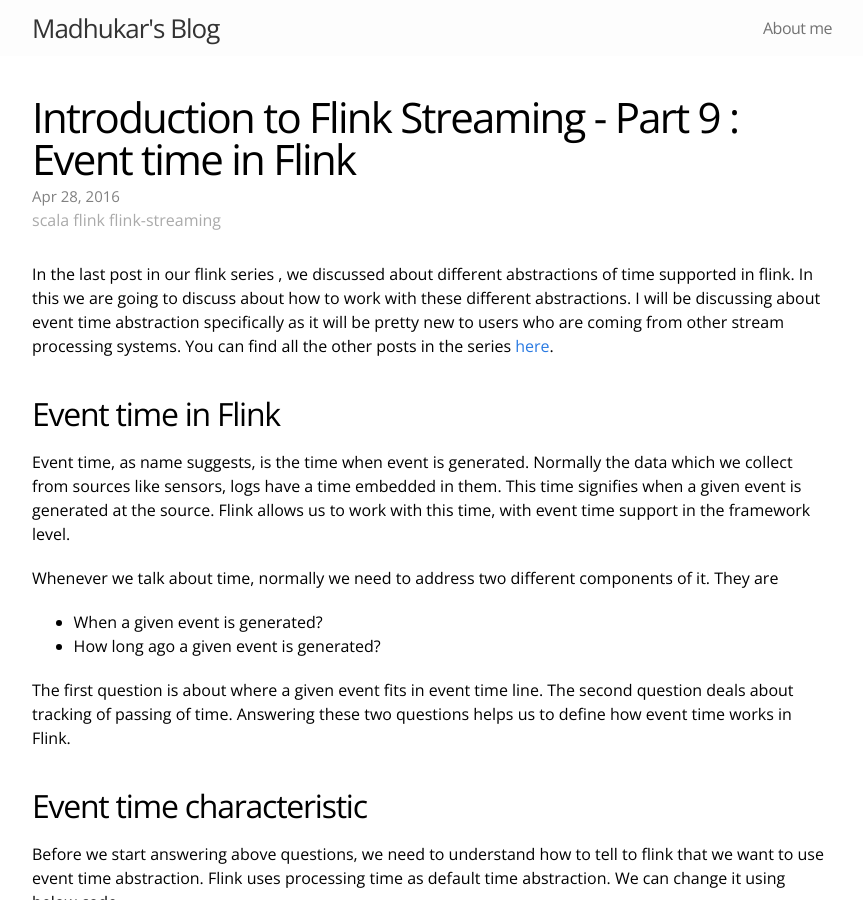
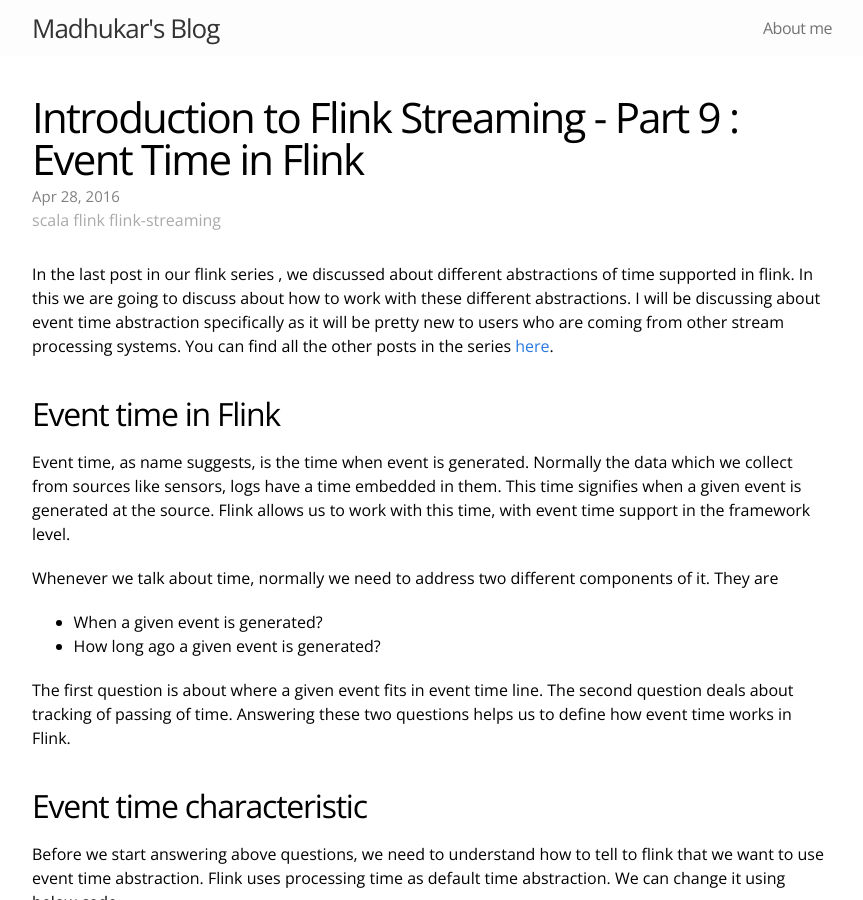
Before and after one commit to phatak-dev/blog, a Jekyll site: the page built from _posts/2016-04-28-introduction-to-flink-streaming-part-9.md, in a window 1280 px wide and 900 px high. Shown: the whole window, without its empty margins (208-1071 px from the left). Built offline with Jekyll 4.4.1, drawn with Linux system fonts in a browser that asks for light colours.

Commit message:
fixed the headline

```diff
--- a/_posts/2016-04-28-introduction-to-flink-streaming-part-9.md
+++ b/_posts/2016-04-28-introduction-to-flink-streaming-part-9.md
@@ -1,6 +1,6 @@
 ---
 layout: post
-title: "Introduction to Flink Streaming - Part 9 : Event time in Flink"
+title: "Introduction to Flink Streaming - Part 9 : Event Time in Flink"
 date : 2016-04-28
 categories: scala flink flink-streaming
 ---
```
